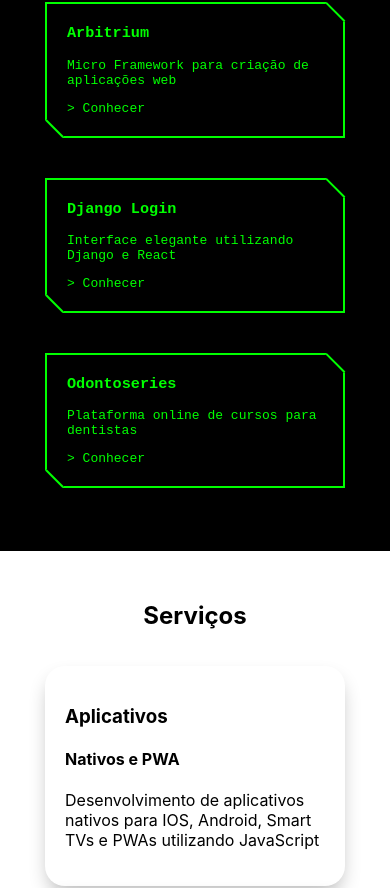
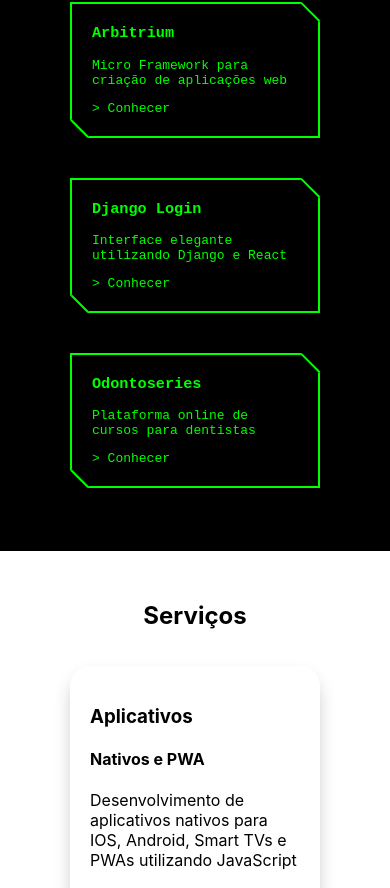
Before and after one commit to guilhermewebdev/guilhermeweb.dev, a Next.js app: page / in a window 390 px wide. Shown: the part 1896-2784 px from the top of the page. Built offline with nearby package versions, Linux system fonts and the light colour scheme.

Commit message:
Correção na responsividade

```diff
--- a/styles/Home.module.scss
+++ b/styles/Home.module.scss
@@ -299,7 +299,7 @@
     padding: 0;
     justify-content: space-around;
     li {
-      min-width: 300px;
+      min-width: 250px;
       width: 48%;
       box-shadow: 0 10px 20px -5px rgba(0, 0, 0, 0.308);
       padding: 20px;
@@ -329,7 +329,7 @@
     justify-content: space-around;
     display: flex;
     li {
-      min-width: 300px;
+      min-width: 250px;
       width: 40%;
       margin: 20px 10px;
       padding: 0px;
```
